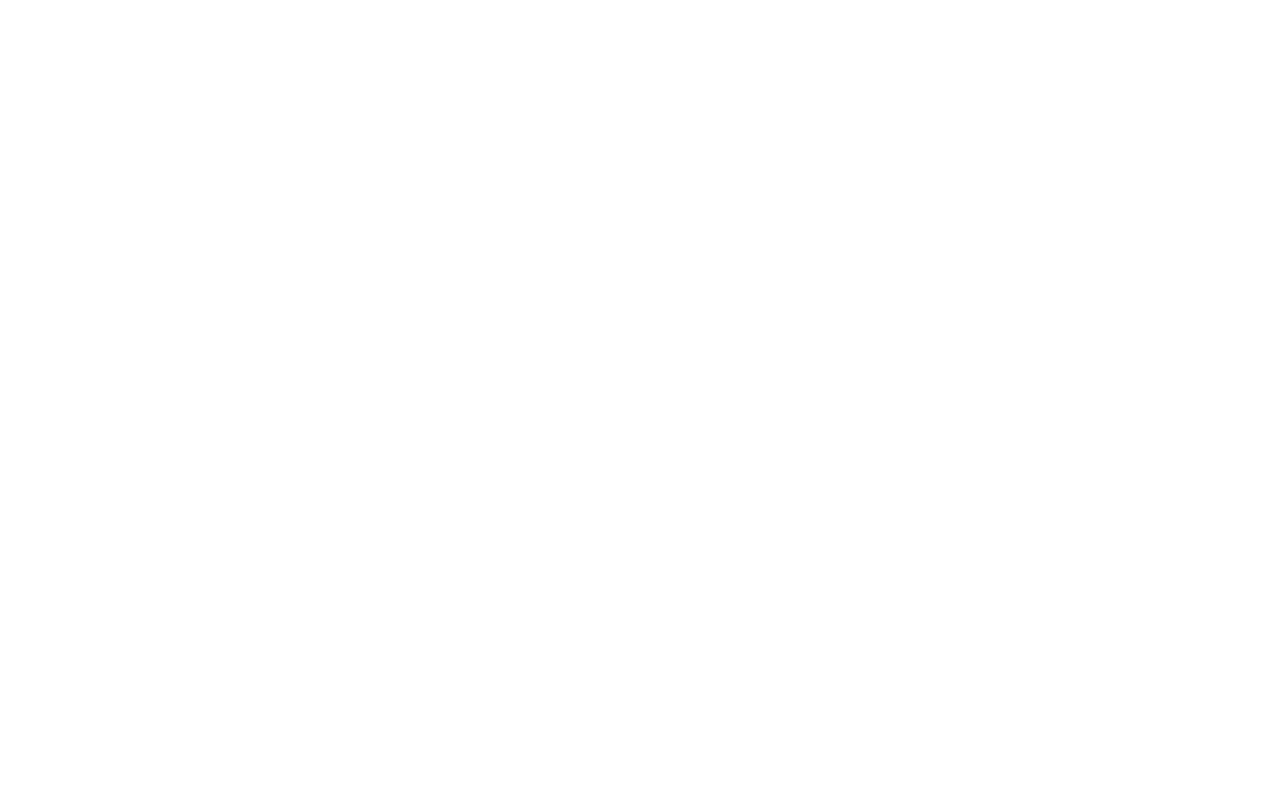
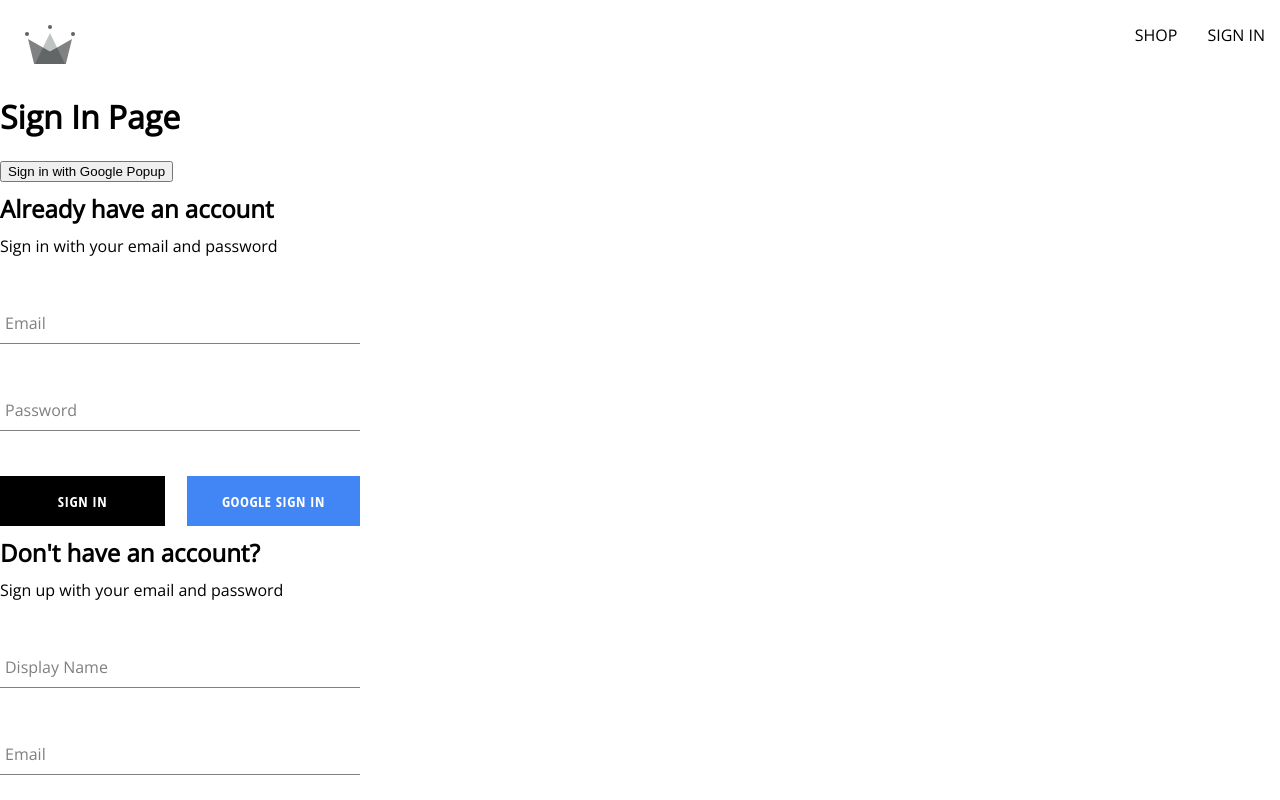
Before and after one commit to htmlasasssin/crwn-clothing, a React (Create React App) app: page /auth in a window 1280 px wide. Before the commit this address had no page. Shown: the top 800 px of the page. Built offline with nearby package versions, Linux system fonts and the light colour scheme; a web font is replaced by a local one.

Commit message:
adding sign in form component

```diff
--- a/src/App.js
+++ b/src/App.js
@@ -2,7 +2,7 @@
 
 import Home from "./routes/home/home.component";
 import Navigation from "./routes/navigation/navigation.component";
-import SignIn from "./routes/sign-in/sign-in.component";
+import Authentication from "./routes/authentication/authentication.component";
 
 const Shop = () => {
   return (
@@ -16,7 +16,7 @@
       <Route path='/' element={<Navigation />}>
         <Route index element={<Home />}></Route>
         <Route path='shop' element={<Shop />}></Route>
-        <Route path='sign-in' element={<SignIn/>}></Route>
+        <Route path='auth' element={<Authentication/>}></Route>
       </Route>
     </Routes>
   )
--- /dev/null
+++ b/src/components/sign-in-form/sign-in-form.component.jsx
@@ -0,0 +1,59 @@
+import { useState } from "react";
+
+import Button from "../button/button.component";
+import FormInput from "../form-input/form-input.component";
+
+import { createUserDocumentFromAuth, signInWithGooglePopup, signInAuthUserWithEmailAndPassword } from "../../utils/firebase/firebase.utils";
+
+import './sign-in-form.styles.scss'
+
+const defaultFormFields = {
+  email: '',
+  password: ''
+}
+
+const SignInForm = () => {
+
+  const [formFields, setFormFields] = useState(defaultFormFields);
+  const { email, password } = formFields;
+
+  const resetFormFields = () => {
+    setFormFields(defaultFormFields);
+  };
+
+  const handleChange = (event) => {
+    const { name, value } = event.target;
+    setFormFields({ ...formFields,  [name]: value})
+  }
+  const handleSubmit = async (event) => {
+    event.preventDefault();
+
+    try {
+      await signInAuthUserWithEmailAndPassword(email, password);
+      resetFormFields();
+    } catch (error) {
+      console.log(error);
+    }
+  }
+  const signInWithGoogle = async () => {
+    const { user } = await signInWithGooglePopup();
+    await createUserDocumentFromAuth(user);
+  }
+
+  return (
+    <div className="sign-in-container">
+      <h2>Already have an account</h2>
+      <span>Sign in with your email and password</span>
+      <form onSubmit={handleSubmit}>
+        <FormInput required type='email' label='Email' name='email' value={email} onChange={handleChange}></FormInput>
+        <FormInput required type='password' label='Password' name='password' value={password} onChange={handleChange}></FormInput>
+        <div className="buttons-container">
+          <Button type='submit'>Sign In</Button>
+          <Button onClick={ signInWithGoogle } buttonType='google'>Google sign in</Button>
+        </div>
+      </form>
+    </div>
+  )
+};
+
+export default SignInForm;
--- /dev/null
+++ b/src/components/sign-in-form/sign-in-form.styles.scss
@@ -0,0 +1,13 @@
+.sign-in-container {
+  display: flex;
+  flex-direction: column;
+  width: 360px;
+
+  h2 {
+    margin: 10px 0;
+  }
+  .buttons-container {
+    display: flex;
+    justify-content: space-between;
+  }
+}
--- a/src/routes/sign-in/sign-in.component.jsx
+++ b/src/routes/authentication/authentication.component.jsx
@@ -4,8 +4,9 @@
 } from '../../utils/firebase/firebase.utils'
 
 import SignUpForm from '../../components/sign-up-form/sign-up-form.component'
+import SignInForm from '../../components/sign-in-form/sign-in-form.component'
 
-const SignIn = () => {
+const Authentication = () => {
 
   const logGoogleUser = async () => {
     const { user } = await signInWithGooglePopup();
@@ -18,9 +19,10 @@
       <button onClick={logGoogleUser}>
         Sign in with Google Popup
       </button>
+      <SignInForm />
       <SignUpForm />
     </div>
   )
 }
 
-export default SignIn;
+export default Authentication;
--- a/src/routes/navigation/navigation.component.jsx
+++ b/src/routes/navigation/navigation.component.jsx
@@ -16,7 +16,7 @@
           <Link className="nav-link" to="shop">
             SHOP
           </Link>
-          <Link className="nav-link" to="sign-in">
+          <Link className="nav-link" to="auth">
             SIGN IN
           </Link>
         </div>
--- a/src/utils/firebase/firebase.utils.js
+++ b/src/utils/firebase/firebase.utils.js
@@ -32,7 +32,7 @@
   prompt: 'select_account'
 });
 
-export const signInWithProviderEmailAndPassword = async (email, password) => {
+export const signInAuthUserWithEmailAndPassword = async (email, password) => {
   if(!email || !password) return;
   return await signInWithEmailAndPassword(auth, email, password);
 };
```
